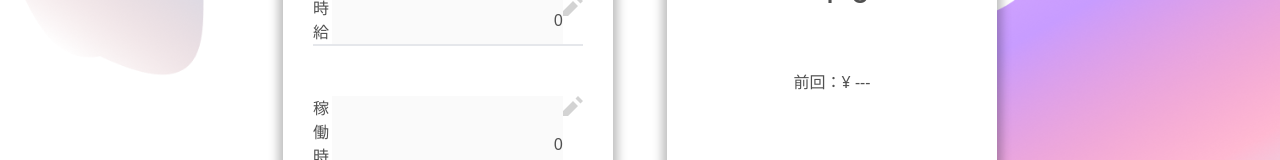
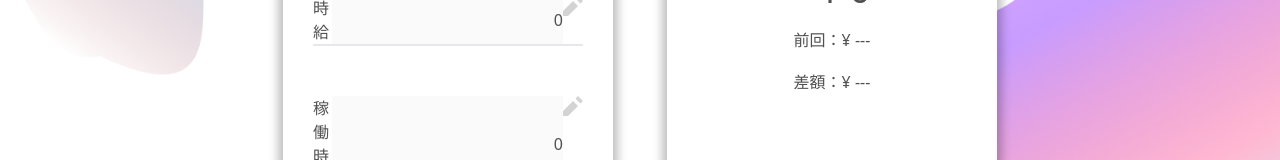
Before and after one commit to daydule/odyssey-frontend, a Next.js app: page /main in a window 1280 px wide. Shown: the part 431-591 px from the top of the page. Built offline with nearby package versions, Linux system fonts and the light colour scheme.

Commit message:
前回価格との差額を表示するように変更

```diff
--- a/src/components/tree/MainCardWithMoneyResult.tsx
+++ b/src/components/tree/MainCardWithMoneyResult.tsx
@@ -8,12 +8,16 @@ const MainCardWithMoneyResult = () => {
   const isFirstRender = useNotInitializingEffect();
 
   const [previousPrice, setPreviousPrice] = useState<number | null>(null);
+  const [difference, setDifference] = useState<number | null>(null);
 
   useEffect(() => {
     if (isFirstRender.current) {
       const previousPriceData = Number(localStorage.getItem('previousPrice'));
       if (previousPriceData) {
         setPreviousPrice(previousPriceData);
+
+        const differenceData = previousPriceData ? mainPrice - Number(previousPriceData) : 0;
+        setDifference(differenceData);
       }
 
       localStorage.setItem('previousPrice', String(mainPrice));
@@ -25,6 +29,7 @@ const MainCardWithMoneyResult = () => {
       <div className='flex h-[124px] flex-col items-end justify-between'>
         <p className='text-4xl'>¥ {mainPrice.toLocaleString()}</p>
         <p className='text-base'>前回：¥ {previousPrice !== null ? previousPrice.toLocaleString() : '---'}</p>
+        <p className='text-base'>差額：¥ {difference !== null ? difference.toLocaleString() : '---'}</p>
       </div>
     </MainCard>
   );
```
